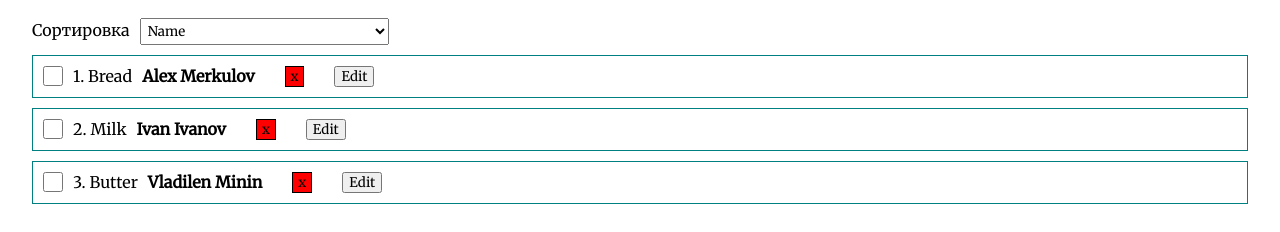
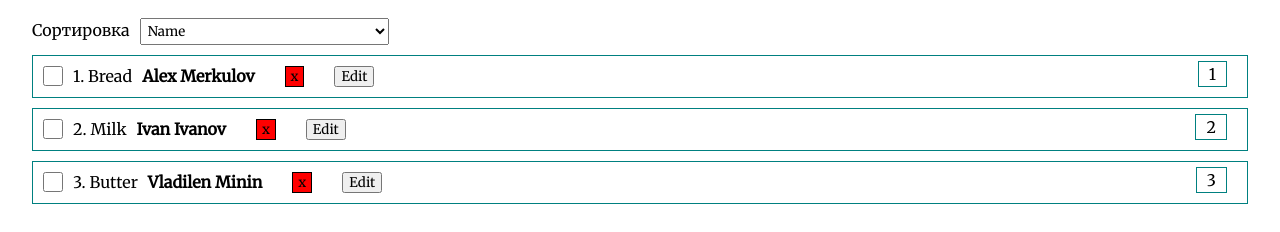
Before and after one commit to SashkoRabin/testonix, a React (Create React App) app: page /todo in a window 1280 px wide. Shown: the part 384-616 px from the top of the page. Built offline with nearby package versions, Linux system fonts and the light colour scheme; the HTML template or start-up script is replaced by a standard one.

Commit message:
Hometask 5 (1,2 part)
- hotkeys
- active elements

```diff
--- a/src/index.css
+++ b/src/index.css
@@ -33,6 +33,25 @@
 .footer a:hover {
   color: #797676;
 }
+.todo__item {
+  border: 1px solid teal;
+  position: relative;
+  display: flex;
+  padding: 10px;
+  margin: 10px 0;
+  transition: 0.2s;
+}
+.todo__item p {
+  margin: 0 10px;
+}
+
+.todo__item.active {
+  border: 2px solid red;
+  display: flex;
+  padding: 10px;
+  margin: 10px 0;
+  transition: 0.2s;
+}
 
 @media (max-width: 800px) {
   .footer {
--- a/src/pages/Todo/Todo.module.css
+++ b/src/pages/Todo/Todo.module.css
@@ -24,17 +24,6 @@
 .todo__form button {
   padding: 7px;
   margin: 10px 20px;
-}
-
-.todo__item {
-  border: 1px solid teal;
-  display: flex;
-  padding: 10px;
-  margin: 10px 0;
-}
-
-.todo__item p {
-  margin: 0 10px;
 }
 
 input[type='checkbox'] {
@@ -67,6 +56,14 @@ input[type='checkbox'] {
   cursor: pointer;
 }
 
+.hotkey {
+  position: absolute;
+  right: 20px;
+  top: 5px;
+  border: 1px solid teal;
+  padding: 2px 10px;
+}
+
 .text_input {
   padding: 0.8rem;
   width: 100%;
--- a/src/pages/Todo/components/TodoBody.jsx
+++ b/src/pages/Todo/components/TodoBody.jsx
@@ -15,21 +15,37 @@ export default function TodoBody() {
       title: 'Bread',
       user: { name: 'Alex', surname: 'Merkulov' },
       completed: false,
+      hotkey: '1',
     },
     {
       id: 2,
       title: 'Milk',
       user: { name: 'Ivan', surname: 'Ivanov' },
       completed: false,
+      active: false,
+      hotkey: '2',
     },
     {
       id: 3,
       title: 'Butter',
       user: { name: 'Vladilen', surname: 'Minin' },
       completed: false,
+      active: false,
+      hotkey: '3',
     },
   ]);
+  const keypressHanlder = (e) => {
+    if (e.path.join('').search('HTMLInputElement') < 0) {
+      todos.forEach((item) => item.hotkey === e.key && setActiveTodo(item.id));
+    }
+  };
 
+  useEffect(() => {
+    document.addEventListener('keypress', keypressHanlder);
+    return () => {
+      document.removeEventListener('keypress', keypressHanlder);
+    };
+  });
   useEffect(() => {
     sortingFunc(sortIndex);
   }, [sortIndex]);
@@ -117,9 +133,18 @@ export default function TodoBody() {
     }
   };
 
+  const setActiveTodo = (id) => {
+    setTodos((prev) => {
+      const arr = [...prev];
+      arr[arr.findIndex((item) => item.id === id)].active =
+        !arr[arr.findIndex((item) => item.id === id)].active;
+      return arr;
+    });
+  };
+
   const editTodoById = (id) => {
     if (id) {
-      const my = todos.filter((item) => item.id === id)[0];
+      const my = todos.find((item) => item.id === id);
       const arr = [...todos];
       setNameValue(arr[my.id - 1].user.name);
       setSurnameValue(arr[my.id - 1].user.surname);
@@ -149,7 +174,6 @@ export default function TodoBody() {
     setSurnameValue('');
     setTitleValue('');
     setIsDisabled((prev) => (prev = true));
-    console.log(todos);
   };
   return (
     <TodoBodyView
@@ -167,6 +191,7 @@ export default function TodoBody() {
       setTodoCompleted={setTodoCompleted}
       deleteTodoById={deleteTodoById}
       editTodoById={editTodoById}
+      setActiveTodo={setActiveTodo}
     />
   );
 }
--- a/src/pages/Todo/components/TodoBodyView.jsx
+++ b/src/pages/Todo/components/TodoBodyView.jsx
@@ -47,6 +47,7 @@ export default function TodoBodyView(props) {
             setTodoCompleted={props.setTodoCompleted}
             deleteTodoById={props.deleteTodoById}
             editTodoById={props.editTodoById}
+            setActiveTodo={props.setActiveTodo}
           />
         ))
       ) : (
--- a/src/pages/Todo/components/TodoItem.jsx
+++ b/src/pages/Todo/components/TodoItem.jsx
@@ -1,45 +1,33 @@
-import React from 'react';
-import cl from '../Todo.module.css';
+/* eslint-disable eqeqeq */
+import React, { useEffect, useState } from 'react';
 import PropTypes from 'prop-types';
+import TodoItemView from './TodoItemView';
 
 export default function TodoItem({
   todo,
   setTodoCompleted,
   deleteTodoById,
   editTodoById,
+  setActiveTodo,
 }) {
+  const [wrapperClassName, setWrapperClassName] = useState('todo__item');
+  const clickHandler = async () => {
+    await setActiveTodo(todo.id);
+  };
+  useEffect(() => {
+    todo.active
+      ? setWrapperClassName('todo__item active')
+      : setWrapperClassName('todo__item');
+  }, [todo.active]);
   return (
-    <div className={cl.todo__item}>
-      <input
-        type="checkbox"
-        name="todoCompleted"
-        id="todoCompleted"
-        value={todo.id}
-        // checked={todo.completed}
-        onChange={(e) => setTodoCompleted(+e.target.value)}
-      />
-      <p>
-        {todo.id}. {todo.title}
-      </p>
-      <br />
-      <h4>
-        {todo.user.name} {todo.user.surname}
-      </h4>
-      <button
-        value={todo.id}
-        onClick={(e) => deleteTodoById(+e.target.value)}
-        className={cl.todo__deleteButton}
-      >
-        x
-      </button>
-      <button
-        value={todo.id}
-        onClick={(e) => editTodoById(+e.target.value)}
-        className={cl.todo__editButton}
-      >
-        Edit
-      </button>
-    </div>
+    <TodoItemView
+      todo={todo}
+      setTodoCompleted={setTodoCompleted}
+      deleteTodoById={deleteTodoById}
+      editTodoById={editTodoById}
+      wrapperClassName={wrapperClassName}
+      clickHandler={clickHandler}
+    />
   );
 }
 
--- /dev/null
+++ b/src/pages/Todo/components/TodoItemView.jsx
@@ -0,0 +1,45 @@
+import React from 'react';
+import cl from '../Todo.module.css';
+
+export default function TodoItemView({
+  todo,
+  setTodoCompleted,
+  deleteTodoById,
+  editTodoById,
+  wrapperClassName,
+  clickHandler,
+}) {
+  return (
+    <div className={wrapperClassName || 'todo__item'} onClick={clickHandler}>
+      <input
+        type="checkbox"
+        name="todoCompleted"
+        id="todoCompleted"
+        value={todo.id}
+        onChange={(e) => setTodoCompleted(+e.target.value)}
+      />
+      <p>
+        {todo.id}. {todo.title}
+      </p>
+      <br />
+      <h4>
+        {todo.user.name} {todo.user.surname}
+      </h4>
+      <button
+        value={todo.id}
+        onClick={(e) => deleteTodoById(+e.target.value)}
+        className={cl.todo__deleteButton}
+      >
+        x
+      </button>
+      <button
+        value={todo.id}
+        onClick={(e) => editTodoById(+e.target.value)}
+        className={cl.todo__editButton}
+      >
+        Edit
+      </button>
+      <span className={cl.hotkey}>{todo.hotkey}</span>
+    </div>
+  );
+}
```
Also changed, not shown: 7 other files (tests, documents, lock files or other folders).
